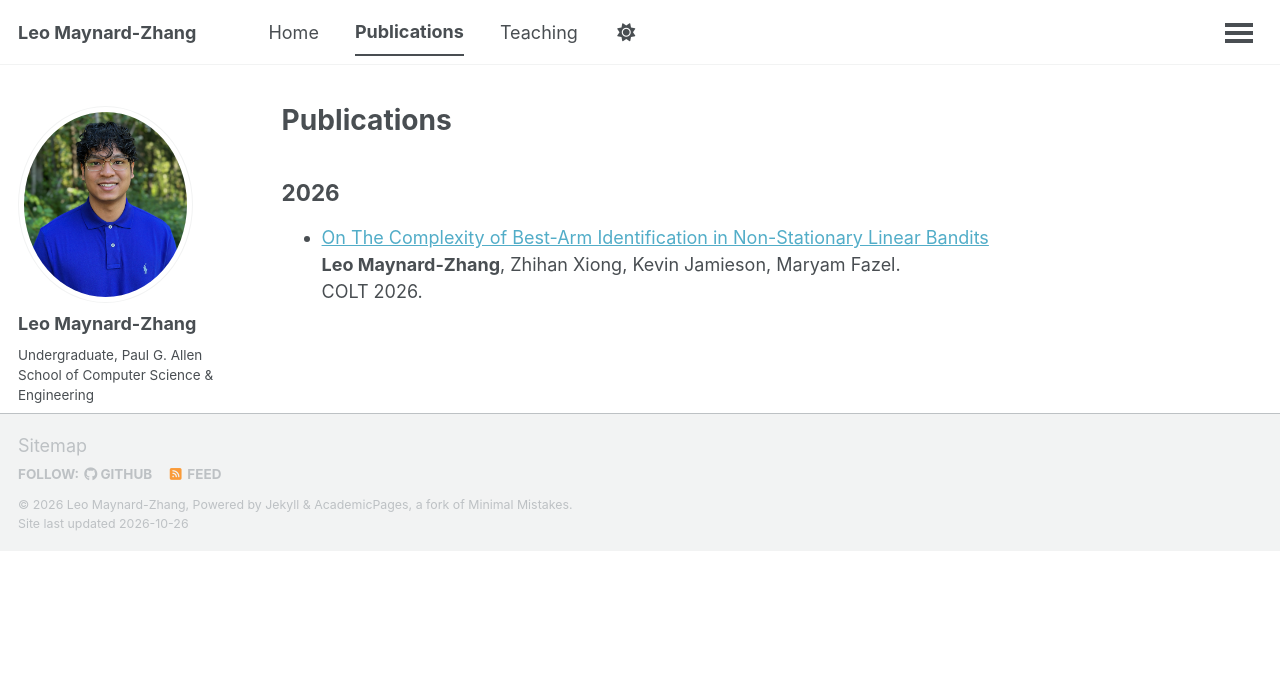
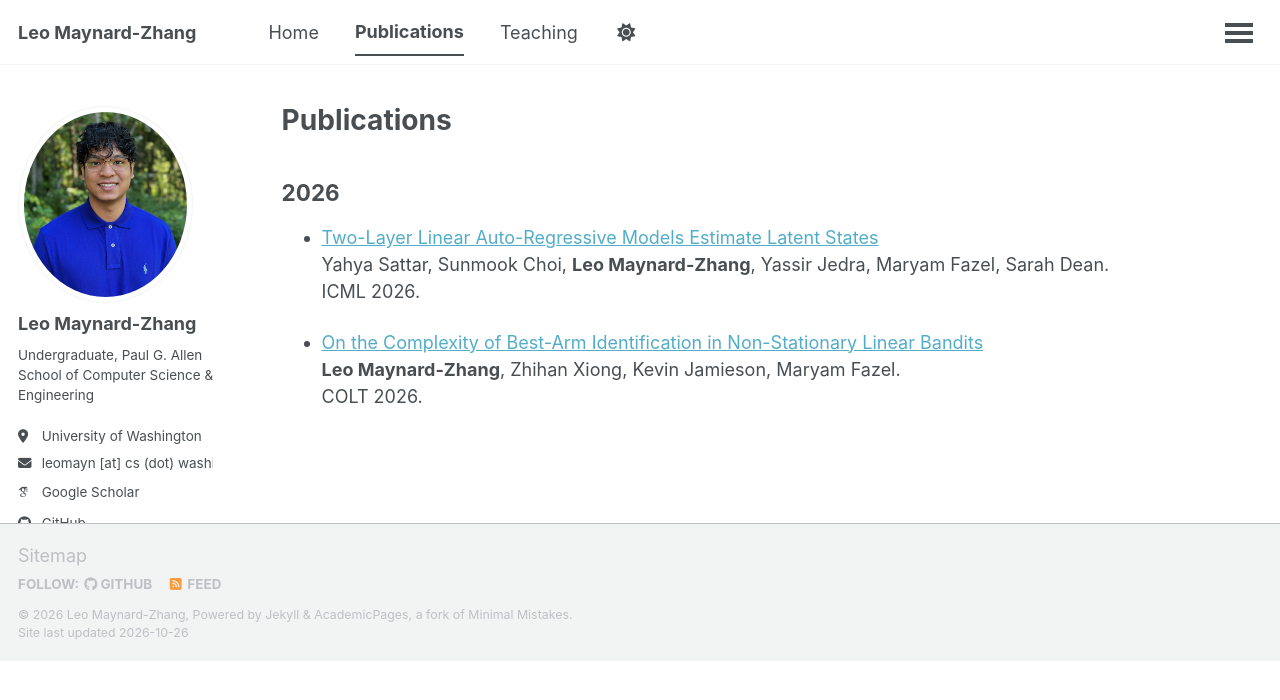
Before and after one commit to leomayn/leomayn.github.io, a Jekyll site: the page built from _pages/publications.md, in a window 1280 px wide. Shown: the top 700 px of the page. Built offline with Jekyll 4.4.1, drawn with Linux system fonts in a browser that asks for light colours; some web fonts are replaced; a script that is not in the unit is left out.

Commit message:
Update 2026 publications

```diff
--- a/_pages/publications.md
+++ b/_pages/publications.md
@@ -7,6 +7,10 @@
 
 ## 2026
 
-- [On The Complexity of Best-Arm Identification in Non-Stationary Linear Bandits](https://arxiv.org/abs/2603.10346)
+- [Two-Layer Linear Auto-Regressive Models Estimate Latent States](https://arxiv.org/abs/2606.12691)
+  Yahya Sattar, Sunmook Choi, **Leo Maynard-Zhang**, Yassir Jedra, Maryam Fazel, Sarah Dean.
+  ICML 2026.
+
+- [On the Complexity of Best-Arm Identification in Non-Stationary Linear Bandits](https://arxiv.org/abs/2603.10346)
   **Leo Maynard-Zhang**, Zhihan Xiong, Kevin Jamieson, Maryam Fazel.
   COLT 2026.
```
